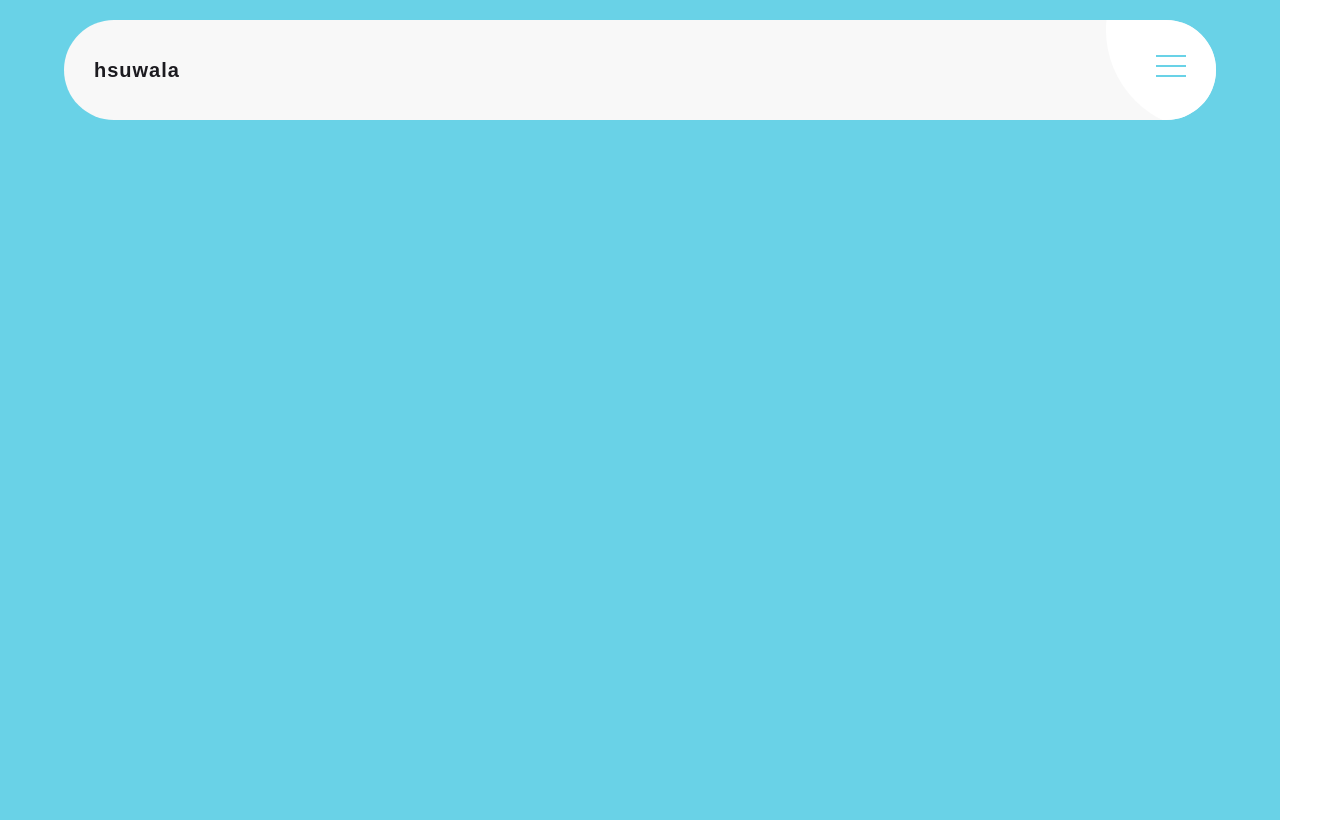
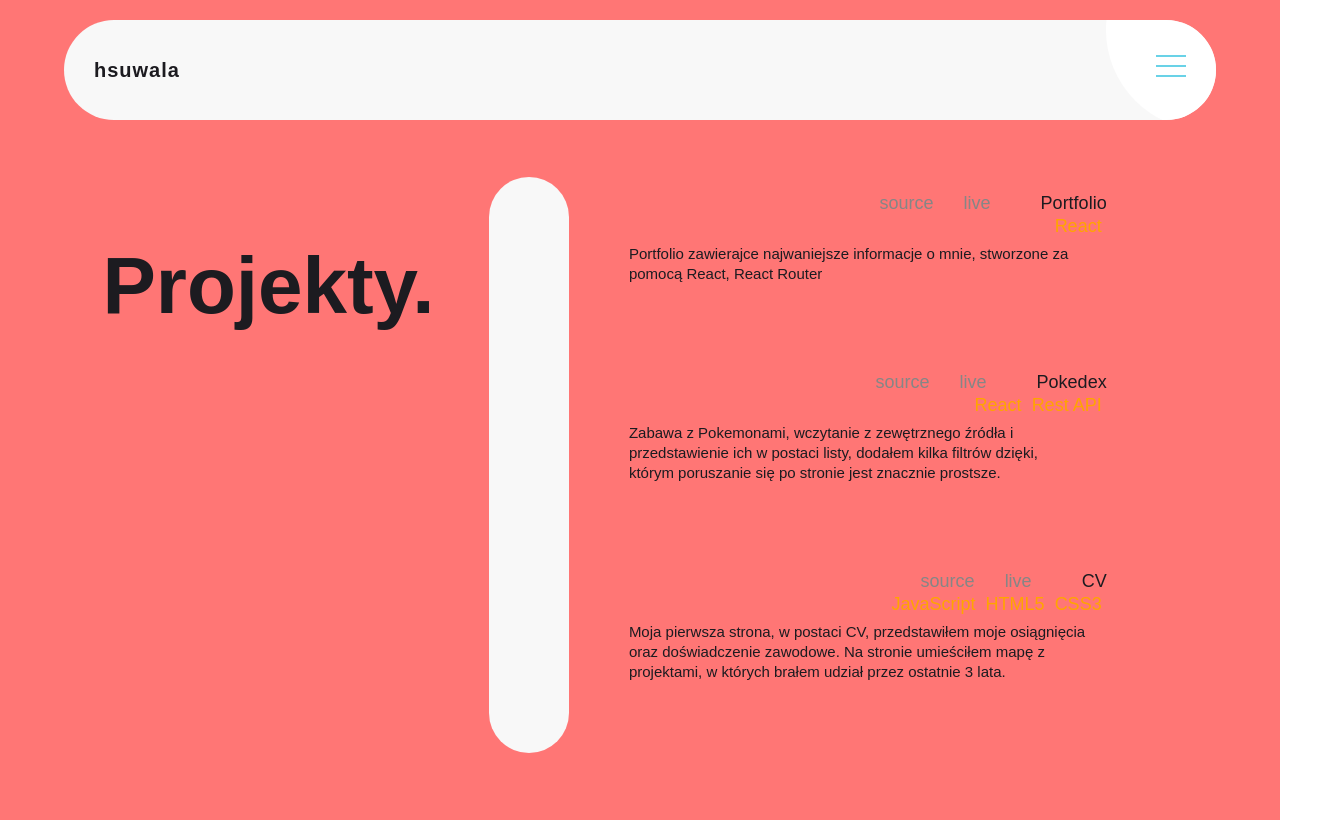
Before and after one commit to hubertsuwala/Portfolio, a React (Create React App) app: page /Portfolio/projects in a window 1280 px wide. Shown: the whole page, 1320 px wide, since content can reach past the window. Built offline with nearby package versions, Linux system fonts and the light colour scheme.

Commit message:
404error path basename

```diff
--- a/src/App.js
+++ b/src/App.js
@@ -17,10 +17,10 @@
         <div className={`app ${background}`}>
           <Header />
           <Routes>
-            <Route path="/Portfolio" element={<Home />} />
-            <Route path="/Portfolio/about" element={<About />} />
-            <Route path="/Portfolio/projects" element={<Projects />} />
-            <Route path="/Portfolio/contact" element={<Contact />} />
+            <Route path="/" element={<Home />} />
+            <Route path="/about" element={<About />} />
+            <Route path="/projects" element={<Projects />} />
+            <Route path="/contact" element={<Contact />} />
           </Routes>
         </div>
       </BackgroundContext.Provider>
```
